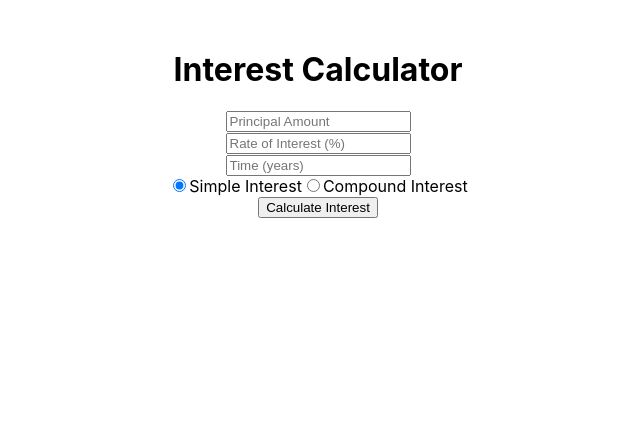
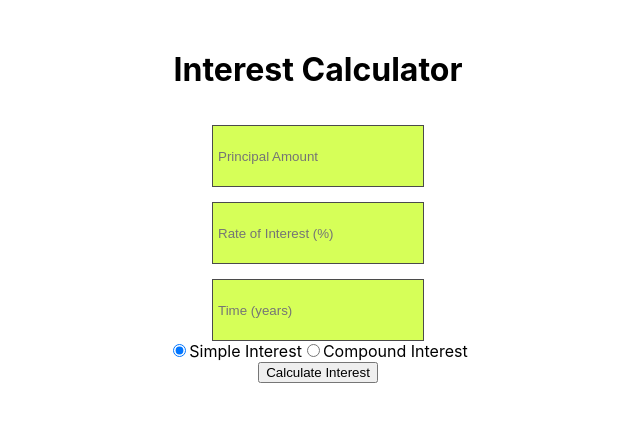
Before and after one commit to lajeesh1/interestCalculator, a React (Create React App) app: page / in a window 1280 px wide. Shown: the top 422 px of the page, without its empty margins (322-962 px from the left). Built offline with nearby package versions, Linux system fonts and the light colour scheme.

Commit message:
App.js part completed-2

```diff
--- a/src/App.css
+++ b/src/App.css
@@ -78,3 +78,11 @@
   height: 75px;
 
 }
+.input input {
+  height: 50px;
+  width: 200px;
+  margin-top: 15px;
+  padding: 5px;
+  background-color: #D6FF58;
+  border: #4B4B4B solid 1px;
+}
--- a/src/App.js
+++ b/src/App.js
@@ -1,4 +1,5 @@
 import React, { useState } from "react";
+import "./App.css";
 
 function InterestCalculator() {
   const [principal, setPrincipal] = useState("");
@@ -32,7 +33,7 @@ function InterestCalculator() {
     <div style={{ textAlign: "center", marginTop: "50px" }}>
       <h1>Interest Calculator</h1>
 
-      <div>
+      <div className="input">
         <input
           type="number"
           placeholder="Principal Amount"
@@ -41,7 +42,7 @@ function InterestCalculator() {
         />
       </div>
 
-      <div>
+      <div className="input">
         <input
           type="number"
           placeholder="Rate of Interest (%)"
@@ -50,7 +51,7 @@ function InterestCalculator() {
         />
       </div>
 
-      <div>
+      <div className="input">
         <input
           type="number"
           placeholder="Time (years)"
```
